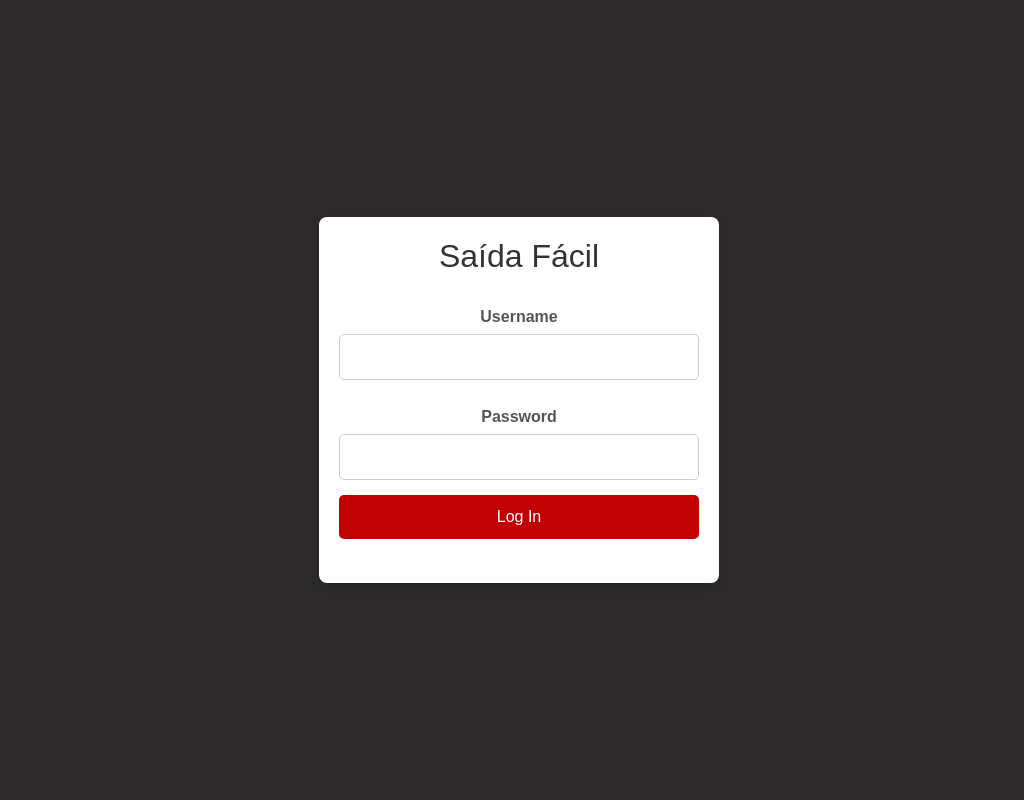
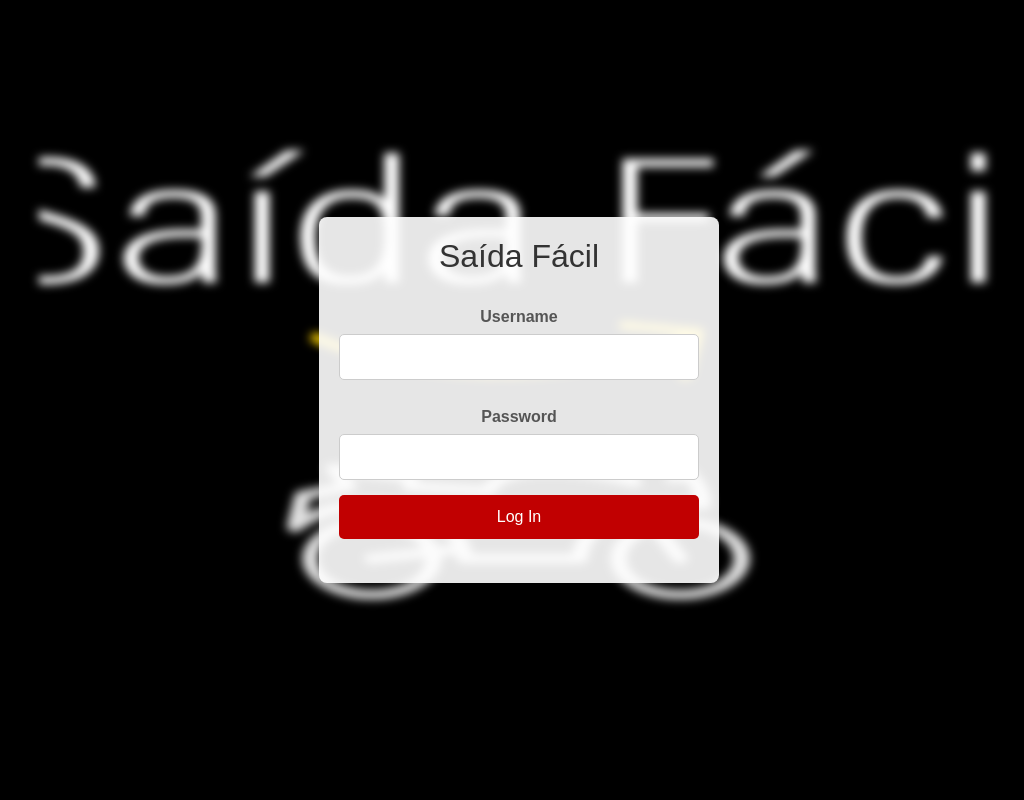
Before and after one commit to marcos01714/TCC, a PHP site: page /login.php in a window 1280 px wide. Shown: the whole page, without its empty margins (121-1145 px from the left). Run offline with PHP 8.4, Linux system fonts and the light colour scheme.

Commit message:
Atualização 28/02/25

```diff
--- a/autenticar.php
+++ b/autenticar.php
@@ -6,7 +6,7 @@ if( (isset($_POST["username"]) && !empty($_POST["username"]) )
     && (isset($_POST["password"]) && !empty($_POST["password"]) )
 ){
 
-    $sql = "Select Id from admin where username = '$_POST[username]' AND password = '$_POST[password]'";
+    $sql = "Select id_admin from admin where username = '$_POST[username]' AND password = '$_POST[password]'";
     $resultado = $conexao->query($sql);
 
     if($resultado->num_rows > 0)
--- a/login.css
+++ b/login.css
@@ -10,17 +10,35 @@ body {
     justify-content: center;
     align-items: center;
     height: 100vh;
-    background-color: #2c2a2a;
+    margin: 0;
+    background-color: black;
+    position: relative;
+}
+
+
+body::before {
+    content: "";
+    position: absolute;
+    top: 100;
+    left: 100;
+    width: 75%;
+    height: 75%;
+    background-image: url('Alterado.png');
+    background-size: cover;
+    background-position: center;
+     filter: blur(5px);
+    z-index: -1;
 }
 
 .login-container {
     width: 100%;
     max-width: 400px;
     padding: 20px;
-    background-color: #fff;
+    background-color: rgba(255, 255, 255, 0.9);
     border-radius: 8px;
     box-shadow: 0 4px 8px rgba(0, 0, 0, 0.1);
     text-align: center;
+    z-index: 1;
 }
 
 h2 {
@@ -63,7 +81,6 @@ button:hover {
     background-color: #45a049;
 }
 
-/* Estilo Responsivo */
 @media (max-width: 600px) {
     .login-container {
         padding: 15px;
--- a/login.php
+++ b/login.php
@@ -7,9 +7,9 @@
     <title>Login</title>
     <link rel="stylesheet" href="bootstrap.min.css">
     <link rel="stylesheet" href="login.css">
-
 </head>
 <body>
+    <!-- A div do login-container vai ter a imagem de fundo -->
     <div class="login-container">
         <h2>Saída Fácil</h2>
         <form action="autenticar.php" method="POST">
@@ -28,7 +28,6 @@
                     echo $_GET["erro"];
                     echo "</div>";
                 }
-
             ?>
         </form>
     </div>
```
Also changed, not shown: DB Saída Fácil.sql (+5 -5 lines), Alterado.png (added), Logo Saída Fácil.jpg (added).
